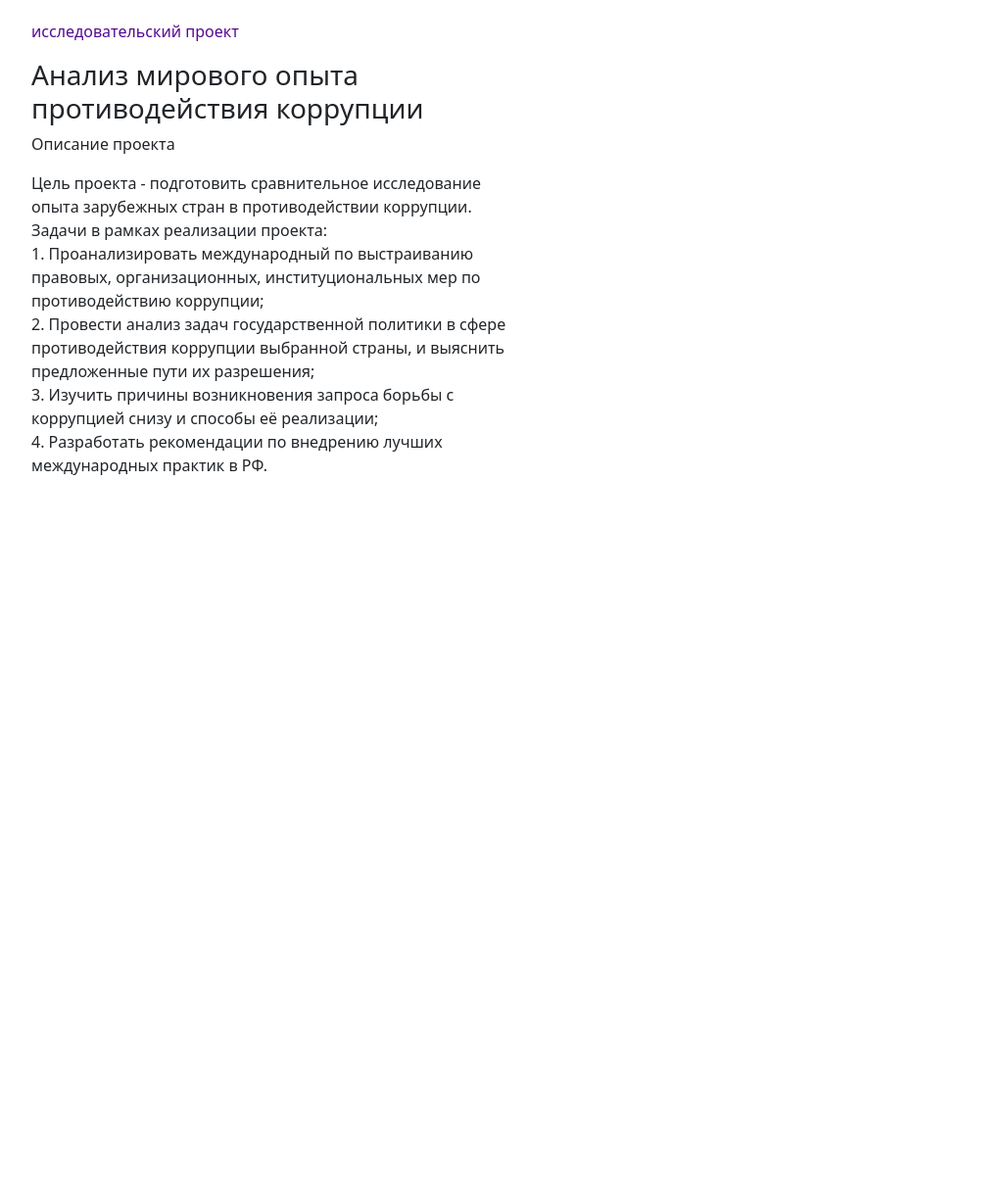
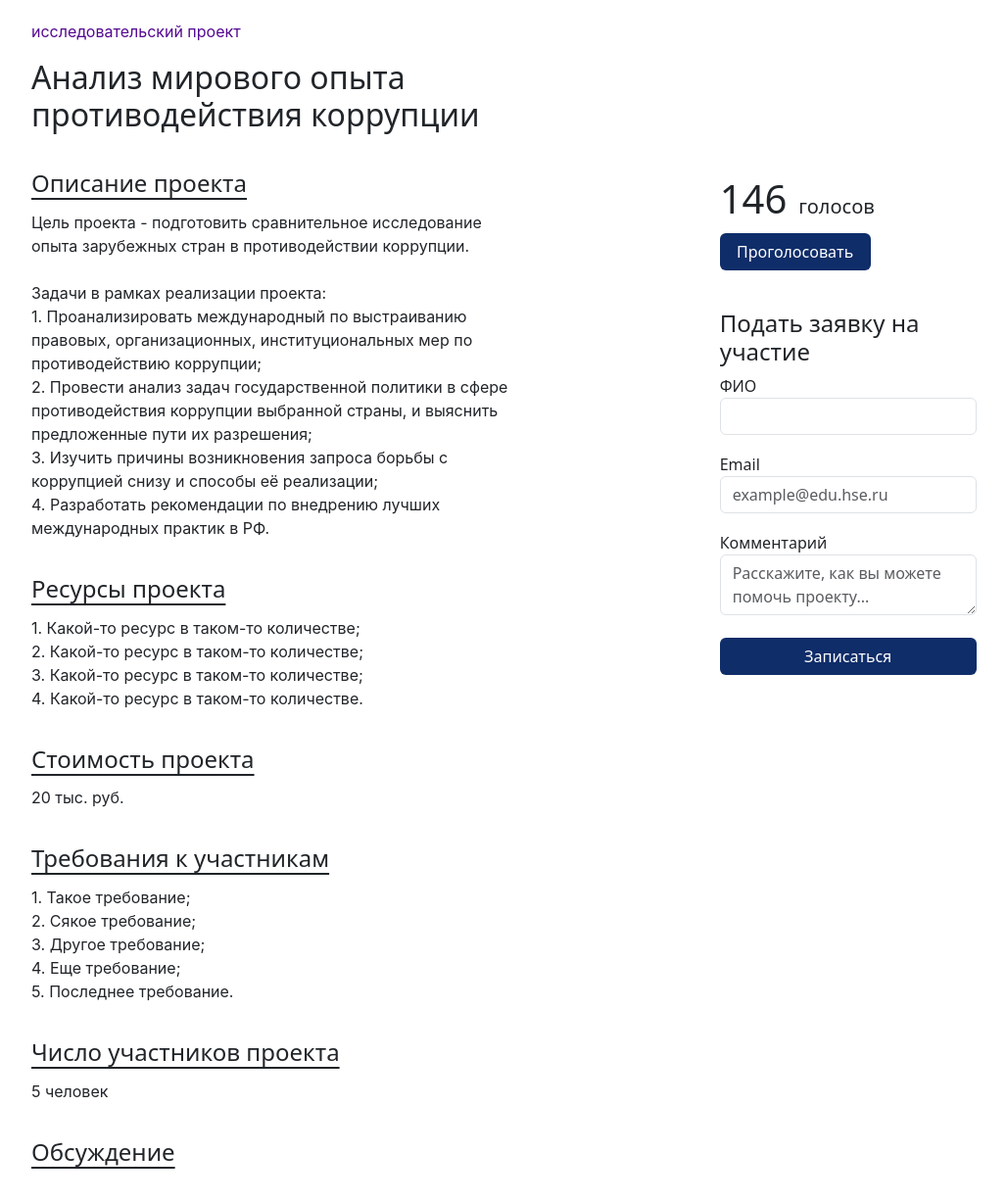
Before and after one commit to DaryaFilimonova7/HSE_Project_Website, a plain HTML site: page Project_platform/project_example.html in a window 1280 px wide. Shown: the part 160-1387 px from the top of the page at 98% size, without its empty margins (68-1096 px from the left). Before the commit the page ends 833 px from the top, so only its background shows below. Drawn offline with nearby package versions, Linux system fonts and the light colour scheme.

Commit message:
project-page but not ready yet

```diff
--- a/Project_platform/project_example.html
+++ b/Project_platform/project_example.html
@@ -79,28 +79,104 @@
     <main class="project-example">
       <div class="page-container">
 
+        <div class="project-name_container">
+          <p class="project-type project-research">исследовательский проект</p>
+          <h2 class="project-name">Анализ мирового опыта противодействия коррупции</h2>
+        </div>
         <div class="row">
           <!-- Левая колонка -->
-          <div class="col-6">
-            <p class="project-type project-research">исследовательский проект</p>
-            <h3 class="project-name">Анализ мирового опыта противодействия коррупции</h3>
-            <p class="project-item">Описание проекта</p>
-            <p class="project-text">Цель проекта - подготовить сравнительное исследование опыта зарубежных стран в противодействии коррупции.
+          <div class="col-6 project-left">
+
+            <div class="project-item">
+              <h4 class="project-item_header">Описание проекта</h4>
+              <p class="project-item_text">Цель проекта - подготовить сравнительное исследование опыта зарубежных стран в противодействии коррупции.
+              <br>
               <br>
               Задачи в рамках реализации проекта: <br>
               1. Проанализировать международный по выстраиванию правовых, организационных, институциональных мер по противодействию коррупции;<br>
               2. Провести анализ задач государственной политики в сфере противодействия коррупции выбранной страны, и выяснить предложенные пути их разрешения;<br>
               3. Изучить причины возникновения запроса борьбы с коррупцией снизу и способы её реализации;<br>
               4. Разработать рекомендации по внедрению лучших международных практик в РФ.</p>
+            </div>
+            <div class="project-item">
+              <h4 class="project-item_header">Ресурсы проекта</h4>
+              <p class="project-item_text">
+              1. Какой-то ресурс в таком-то количестве;<br>
+              2. Какой-то ресурс в таком-то количестве;<br>
+              3. Какой-то ресурс в таком-то количестве;<br>
+              4. Какой-то ресурс в таком-то количестве.
+              </p>
+            </div>
+            <div class="project-item">
+              <h4 class="project-item_header">Стоимость проекта</h4>
+              <p class="project-item_text">
+              20 тыс. руб.
+              </p>
+            </div>
+            <div class="project-item">
+              <h4 class="project-item_header">Требования к участникам</h4>
+              <p class="project-item_text">
+              1. Такое требование;<br>
+              2. Сякое требование;<br>
+              3. Другое требование;<br>
+              4. Еще требование;<br>
+              5. Последнее требование.
+              </p>
+            </div>
+            <div class="project-item">
+              <h4 class="project-item_header">Число участников проекта</h4>
+              <p class="project-item_text">
+              5 человек
+              </p>
+            </div>
+
           </div>
+
           <!-- Правая колонка -->
           <div class="col-4">
-
+            <!-- Подсчет голосов -->
+            <div class="project-likes">
+              <span class="project-likes_count">146</span><span class="project-likes_voices">голосов</span>
+              <br>
+              <button class="btn project-likes_button"><span>Проголосовать</span></button>
+            </div>
+            <!-- Подача заявки на участие -->
+            <div class="project-participation">
+              <h4 class="project-participation_header">Подать заявку на участие</h4>
+              <div class="project-participation_item">
+                <span>ФИО</span>
+                <div class="input-group">
+                  <input type="text" class="form-control" aria-label="project_author">
+                </div>
+              </div>
+              <div class="project-participation_item">
+                <span>Email</span>
+                <div class="input-group">
+                  <input type="text" class="form-control" placeholder="example@edu.hse.ru" aria-label="project__email">
+                </div>
+              </div>
+              <div class="project-participation_item">
+                <span>Комментарий</span>
+                <div class="input-group">
+                  <textarea type="text" class="form-control" placeholder="Расскажите, как вы можете помочь проекту...&#10;" aria-label="project__comment"></textarea>
+                </div>
+              </div>
+              <button class="btn project-participations_button"><span>Записаться</span></button>
+            </div>
           </div>
         </div>
 
-
-
+        <!-- Обсуждение -->
+        <div class="row">
+          <div class="col-6 project-left">
+            <div class="project-item">
+              <h4 class="project-item_header">Обсуждение</h4>
+              <div class="project-item_discussion">
+                <!-- Поле комментариев будет -->
+              </div>
+            </div>
+          </div>
+        </div>
 
       </div>
     </main>
--- a/Project_platform/styles/project-page.css
+++ b/Project_platform/styles/project-page.css
@@ -1,3 +1,6 @@
+.project-name_container {
+    width: 55%;
+}
 .project-research {
     color: #550991;
 }
@@ -7,3 +10,60 @@
 .project-service {
     color: #0453ED;
 }
+.project-name {
+    padding-bottom: 5%;
+}
+.row {
+    justify-content: space-between;
+}
+.project-item {
+    padding-bottom: 20px;
+}
+.project-item_header {
+    text-decoration: underline;
+    font-weight: 400;
+    text-decoration-thickness: 1.5px;
+    text-underline-offset: 6px;
+    padding-bottom: 5px;
+}
+.project-likes {
+    margin-bottom: 40px;
+}
+.project-likes_count {
+    font-size: 40px;
+    margin-right: 12px;
+}
+.project-likes_voices {
+    font-size: 20px;
+}
+.project-likes_button {
+    margin-top: 5px;
+    width: 47%;
+    background-color: #0F2D69 !important;
+}
+.project-likes_button span {
+    color:white;
+}
+.project-likes_button:hover, .project-likes_button:active, .project-likes_button:focus {
+    background-color: #177A31 !important;
+}
+.project-participation {
+    width: 80%;
+}
+.project-participation_header {
+    font-weight: 400;
+}
+.project-participation_item {
+    margin-bottom: 18px;
+}
+.project-participations_button {
+    margin-top: 5px;
+    background-color: #0F2D69 !important;
+    width: 100%;
+}
+.project-participations_button span {
+    color:white;
+}
+.project-participations_button:hover, .project-participations_button:focus, .project-participations_button:active {
+    background-color: #177A31 !important;
+}
--- a/Project_platform/styles/style.css
+++ b/Project_platform/styles/style.css
@@ -1,11 +1,12 @@
 body {
-    font-family: "Inter", sans-serif;
-    color: #0a0a0a;
 
     -webkit-font-smoothing: antialiased;
     -webkit-overflow-scrolling: touch;
     -webkit-text-size-adjust: 100%;
 
+  }
+p {
+    font-family: "Inter", sans-serif !important;
   }
 
   .page-container {
```
Also changed, not shown: Project_platform/active-projects.html (+8 -8 lines), Project_platform/archived-projects.html (+5 -5 lines).
